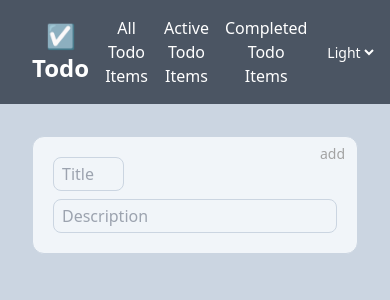
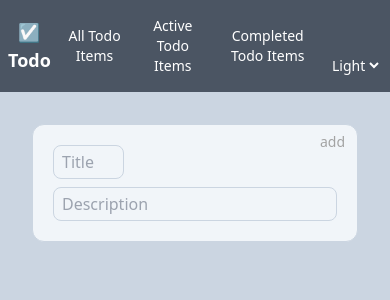
Before and after one commit to BrandB123/svelte-todo, a SvelteKit app: page / in a window 390 px wide. Shown: the top 300 px of the page. Built offline with nearby package versions, Linux system fonts and the light colour scheme.

Commit message:
Update UI styling

```diff
--- a/src/routes/+layout.svelte
+++ b/src/routes/+layout.svelte
@@ -2,8 +2,8 @@
     import "../app.css";
 </script>
 
-<nav class="bg-gray-600 text-white min-w-full pt-4 pr-8 pb-4 pl-8 font-sans text-md md:text-2xl text-center flex justify-evenly items-center gap-4 ">
-    <p class="font-bold text-2xl md:text-4xl">&#x2611 Todo</p>
+<nav class="bg-gray-600 text-white w-full pt-4 pr-2 pb-4 pl-2 md:pt-4 md:pr-8 md:pb-4 md:pl-8 font-sans text-sm md:text-2xl text-center flex justify-evenly items-center gap-4 ">
+    <p class="font-bold text-lg md:text-4xl">&#x2611 Todo</p>
     <a href='/'
        class="transition ease-in-out delay-150 hover:-translate-y-1 hover:scale-110 duration-300"
     >All Todo Items</a>
@@ -13,7 +13,7 @@
     <a href='/complete'
        class="transition ease-in-out delay-150 hover:-translate-y-1 hover:scale-110 duration-300"
     >Completed Todo Items</a>
-    <select class="bg-gray-600 text-sm focus:outline-none focus:border-transparent">
+    <select class="bg-gray-600 text-sm focus:outline-none focus:border-transparent place-self-end">
       <option>Light</option>
       <option>Dark</option>
     </select>
--- a/src/routes/+page.svelte
+++ b/src/routes/+page.svelte
@@ -31,7 +31,7 @@
       {/each}
     {/if}
 
-    <div class="w-full min-w-80 md:w-4/5 md:max-w-4xl bg-slate-100 border border-slate-300 rounded-xl p-5 grid grid-cols-2 grid-rows-2 gap-y-2">
+    <div class="w-full min-w-72 md:w-4/5 md:max-w-4xl bg-slate-100 border border-slate-300 rounded-xl p-5 grid grid-cols-2 grid-rows-2 gap-y-2">
         <input
           placeholder="Title"
           required
--- a/src/routes/TodoTile.svelte
+++ b/src/routes/TodoTile.svelte
@@ -8,7 +8,7 @@
     export let completed = false;
 </script>
 
-<div class=" relative w-full min-w-80 md:w-4/5 md:max-w-4xl bg-white border border-slate-400 rounded-xl p-5 flex flex-col gap-y-2">
+<div class=" relative w-full min-w-72 md:w-screen md:max-w-4xl bg-white border border-slate-400 rounded-xl p-5 flex flex-col gap-y-2">
     <h3 class="rounded-lg pl-2 w-1/2">
       {title}
     </h3>
```
